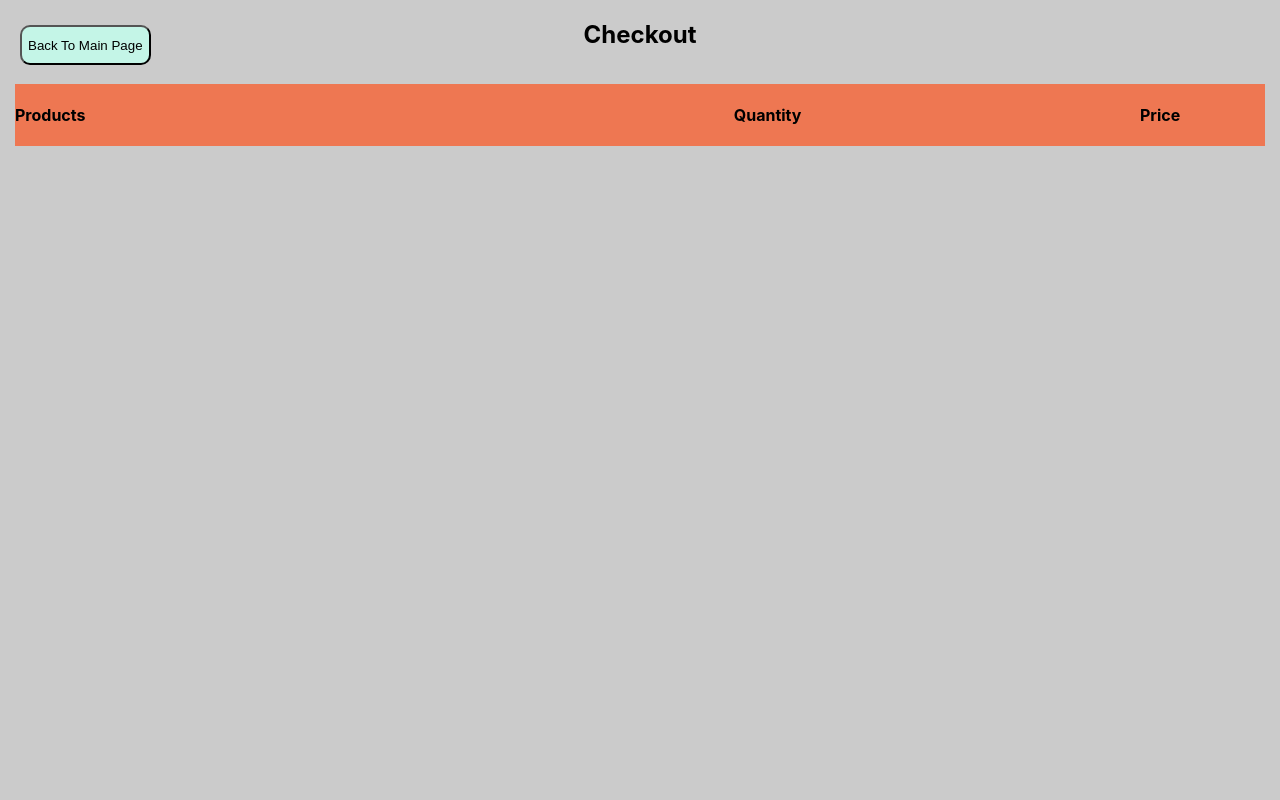
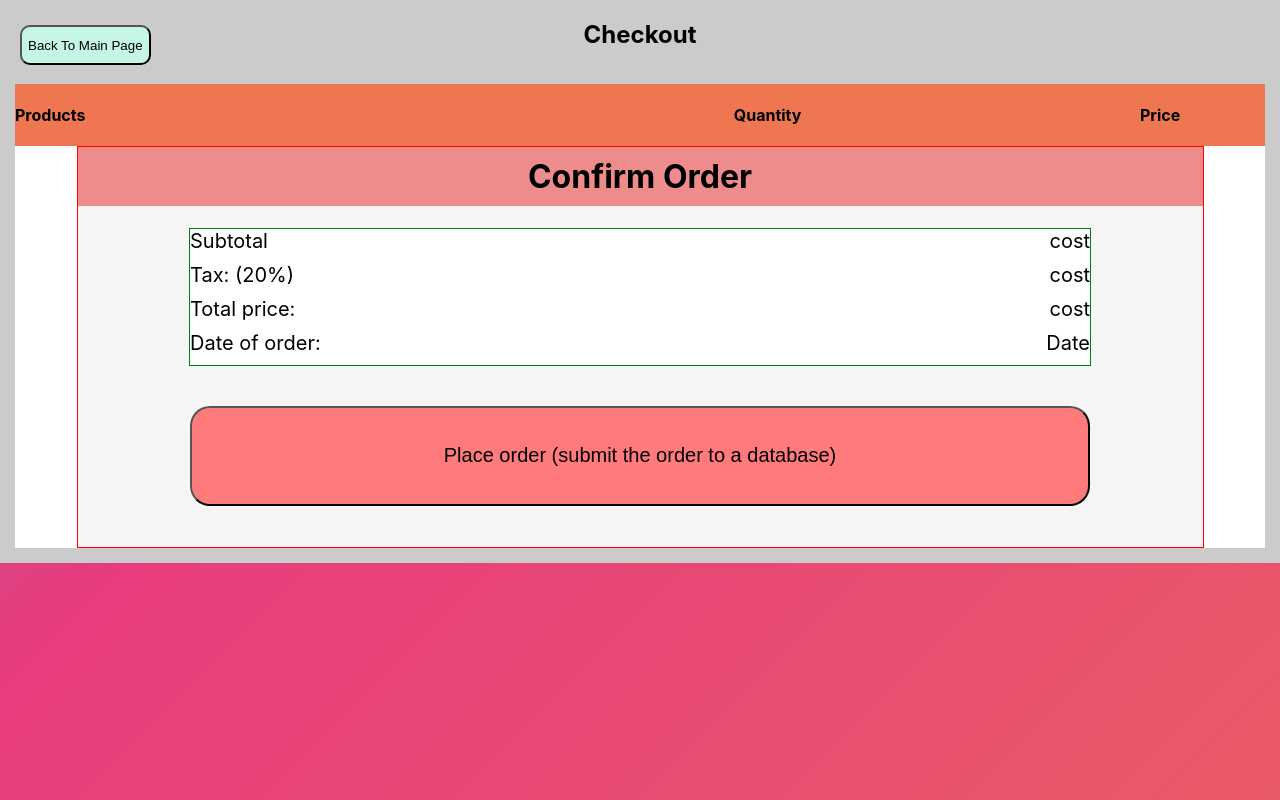
Before and after one commit to Justin-Hollmer1/ECommerceFrontend, a React (Create React App) app: page /viewcart in a window 1280 px wide. Built offline with nearby package versions, Linux system fonts and the light colour scheme.

Commit message:
Styled the confirm order form, need to set up state to hold values for total price and stuff

```diff
--- a/src/Components/ViewCartBody.js
+++ b/src/Components/ViewCartBody.js
@@ -6,7 +6,7 @@ import {useNavigate} from "react-router-dom";
 function ViewCartBody() {
 
     let itemsInCart = [];
-
+    console.log("This component is being rendered.")
 
     let keys = Object.keys(sessionStorage);
 
@@ -40,6 +40,28 @@ function ViewCartBody() {
                 <h4 className="view-cart-body-price-tag">Price</h4>
             </div>
             {cards}
+            <form className="place-order-form">
+                <h1 className="place-order-form-header">Confirm Order</h1>
+                <div className="place-order-form-body">
+                    <div className="place-order-form-price">
+                        <span>Subtotal</span>
+                        <span>cost</span>
+                    </div>
+                    <div className="place-order-form-price">
+                        <span>Tax: (20%)</span>
+                        <span>cost</span>
+                    </div>
+                    <div className="place-order-form-price">
+                        <span>Total price:</span>
+                        <span>cost</span>
+                    </div>
+                    <div className="place-order-form-price">
+                        <span>Date of order:</span>
+                        <span>Date</span>
+                    </div>
+                </div>
+                <button className="place-order">Place order (submit the order to a database)</button>
+            </form>
         </div>
     )
 }
--- a/src/style.css
+++ b/src/style.css
@@ -216,7 +216,7 @@ body {
     display: flex;
     flex-direction: column;
     background-color: #cbcbcb;
-    height: 100vh;
+    height: 100%;
 
 }
 .view-cart-nav {
@@ -289,25 +289,10 @@ body {
 }
 
 
-
-
-
-
 .view-cart-card-row {
     display: flex;
     justify-content: space-between;
 }
-
-
-
-
-
-
-
-
-
-
-
 
 .item-container {
     display: flex;
@@ -337,3 +322,43 @@ body {
     border-radius: 10px;
     background-color: #c4f5e7;
 }
+
+
+.place-order-form {
+    display: flex;
+    flex-direction: column;
+    align-items: center;
+    border: 1px solid red;
+    height: 50vh;
+    width: 90%;
+    margin: auto;
+    background-color: whitesmoke;
+}
+.place-order-form-header {
+    background-color: #ee8c8c;
+    width: 100%;
+    text-align: center;
+    margin-top: 0;
+    padding: 10px 0px;
+}
+.place-order-form-body {
+    border: 1px solid green;
+    width: 80%;
+    background-color: white;
+
+}
+.place-order-form-price {
+    display: flex;
+    justify-content: space-between;
+    margin-bottom: 10px;
+    font-size: 20px;
+}
+.place-order {
+    justify-self: flex-end;
+    font-size: 20px;
+    margin-top: 2em;
+    height: 5em;
+    border-radius: 20px;
+    width: 80%;
+    background-color: #ff7b7b;
+}
```
